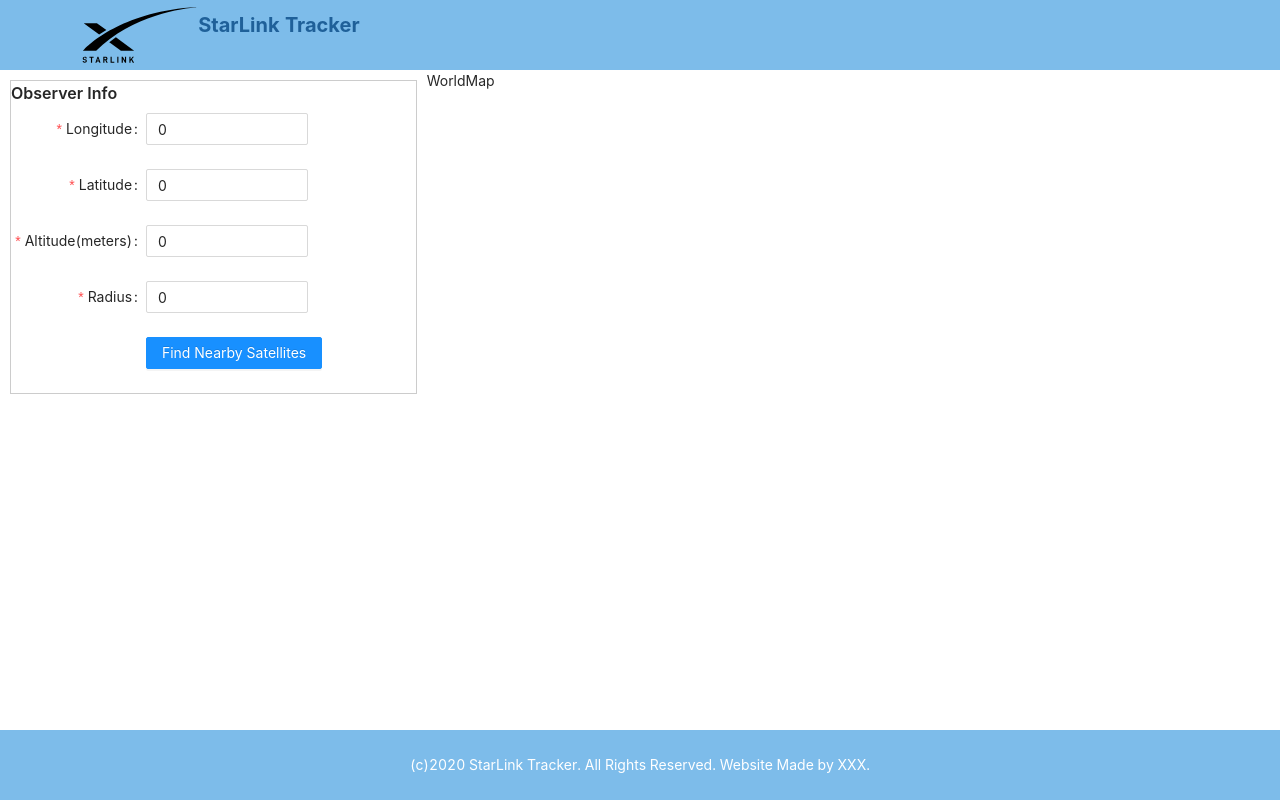
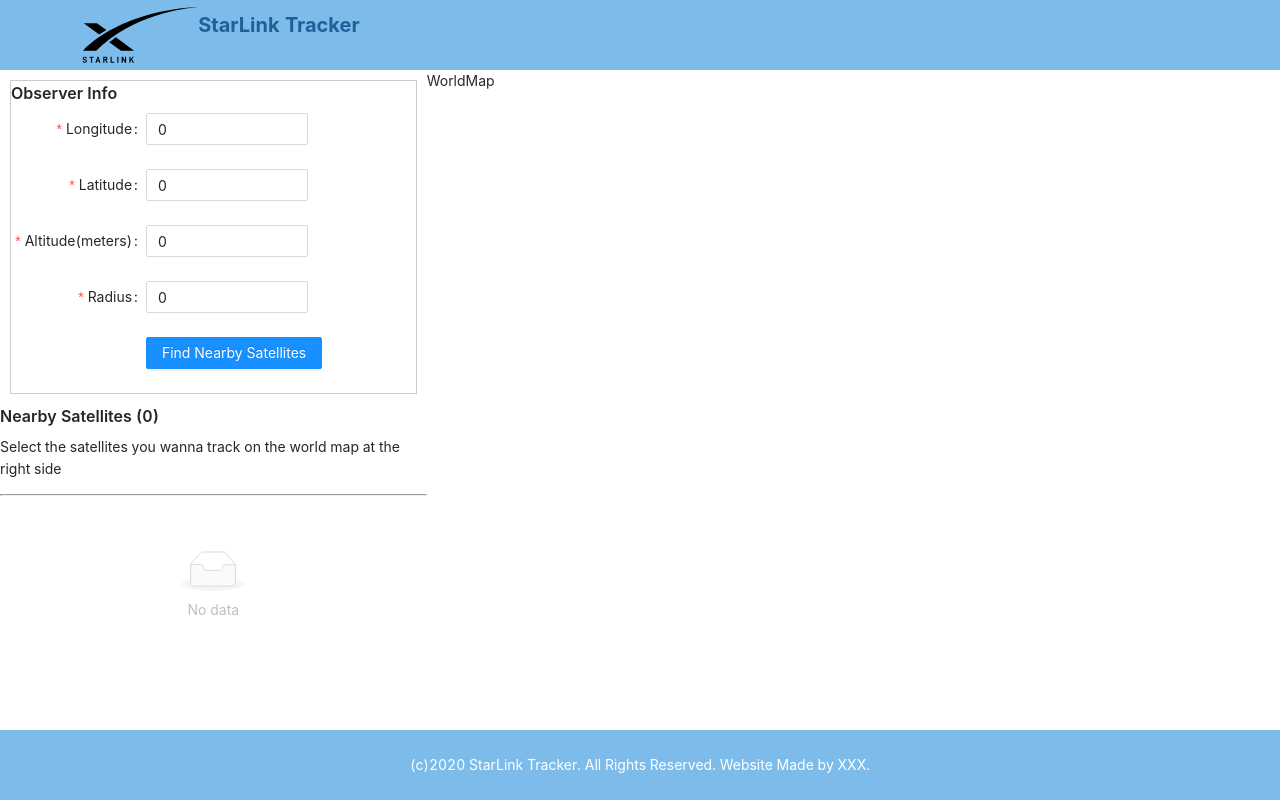
Before and after one commit to boyil/starlink, a React (Create React App) app: page / in a window 1280 px wide. Built offline with nearby package versions, Linux system fonts and the light colour scheme.

Commit message:
Add satellite list component

```diff
--- a/src/components/Main.js
+++ b/src/components/Main.js
@@ -1,12 +1,39 @@
-import React from "react";
+import React, { useState } from "react";
 import {Col, Row} from "antd";
 import ObserverInfo from "./ObserverInfo";
+import { SAT_CATEGORY, N2YO_API_KEY, N2YO_BASE_URL } from "../constants";
+import SatelliteList from "./SatelliteList";
+
+export const ABOVE_API_BASE_URL = `${N2YO_BASE_URL}/above`;
 
 const Main = () => {
+    const [satList, setSatList] = useState([]);
+    const [loading, setLoading] = useState(false);
+
+    const findSatellitesOnClick = (nextObserverInfo) => {
+        const { longitude, latitude, altitude, radius } = nextObserverInfo;
+
+        setLoading(true);
+        fetch(`${ABOVE_API_BASE_URL}/${latitude}/${longitude}/${altitude}/${radius}/${SAT_CATEGORY}&apiKey=${N2YO_API_KEY}`)
+            .then(response => response.json())
+            .then(data => {
+                setSatList(data.above.map((satellite) => ({
+                    ...satellite,
+                    selected: false
+                })));
+                setLoading(false);
+            })
+            .catch(() => {
+                setLoading(false);
+                alert("N2YO API call fails. Please try again.");
+            });
+    }
+
     return (
         <Row>
             <Col span={8}>
-                <ObserverInfo />
+                <ObserverInfo findSatellitesOnClick={findSatellitesOnClick} loading={loading} />
+                <SatelliteList satList={satList} updateSatelliteList={setSatList} loading={loading} />
             </Col>
             <Col span={16}>
                 WorldMap
--- /dev/null
+++ b/src/components/SatelliteList.js
@@ -0,0 +1,53 @@
+import React from "react";
+import Title from "antd/lib/typography/Title";
+import { List, Checkbox, Avatar } from "antd";
+import satelliteImage from '../images/satellite.svg';
+
+const SatelliteList = ({
+    satList,
+    updateSatelliteList,
+    loading,
+}) => {
+    const onSelectionChange = (checked, targetSatllite) => {
+        const nextSatlliteList = satList.map((satllite) => {
+            if (satllite.satid === targetSatllite.satid) {
+                return {
+                    ...satllite,
+                    selected: checked
+                }
+            }
+            else {
+                return {
+                    ...satllite
+                }
+            }
+        });
+
+        updateSatelliteList(nextSatlliteList);
+    }
+
+    return (
+        <div className="satellite-list-container">
+            <Title level={5}>Nearby Satellites ({satList? satList.length : 0})</Title>
+            <p>Select the satellites you wanna track on the world map at the right side</p>
+            <hr/>
+            <List
+                className="sat-list"
+                itemLayout="horizontal"
+                dataSource={satList}
+                loading={loading}
+                renderItem={ item => (
+                    <List.Item actions={[<Checkbox onChange={(e) => onSelectionChange(e.target.checked, item)} checked={item.selected} />]}>
+                        <List.Item.Meta
+                            avatar={<Avatar src={satelliteImage} size="large" alt="satellite"/>}
+                            title={<p>{item.satname}</p>}
+                            description={`Launch Date: ${item.launchDate}`}
+                        />
+                    </List.Item>
+                )}
+            />
+        </div>
+    )
+}
+
+export default SatelliteList;
```
